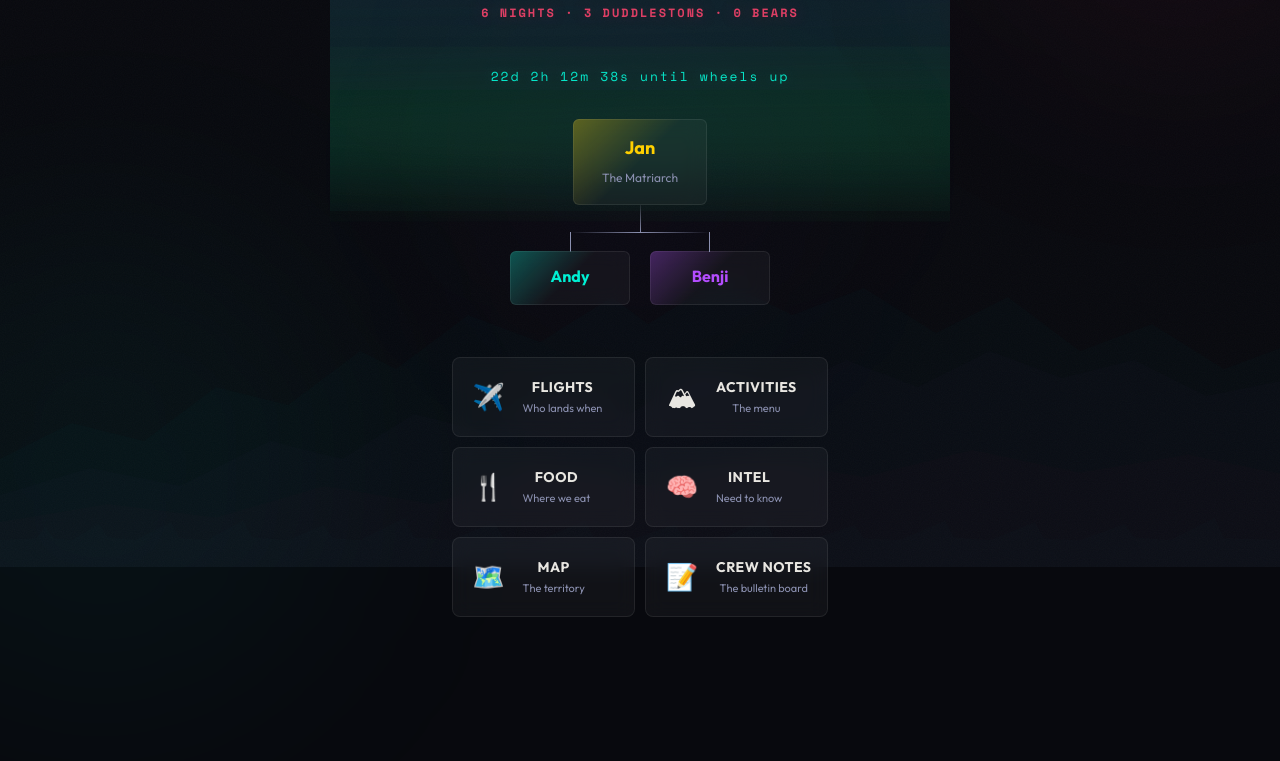
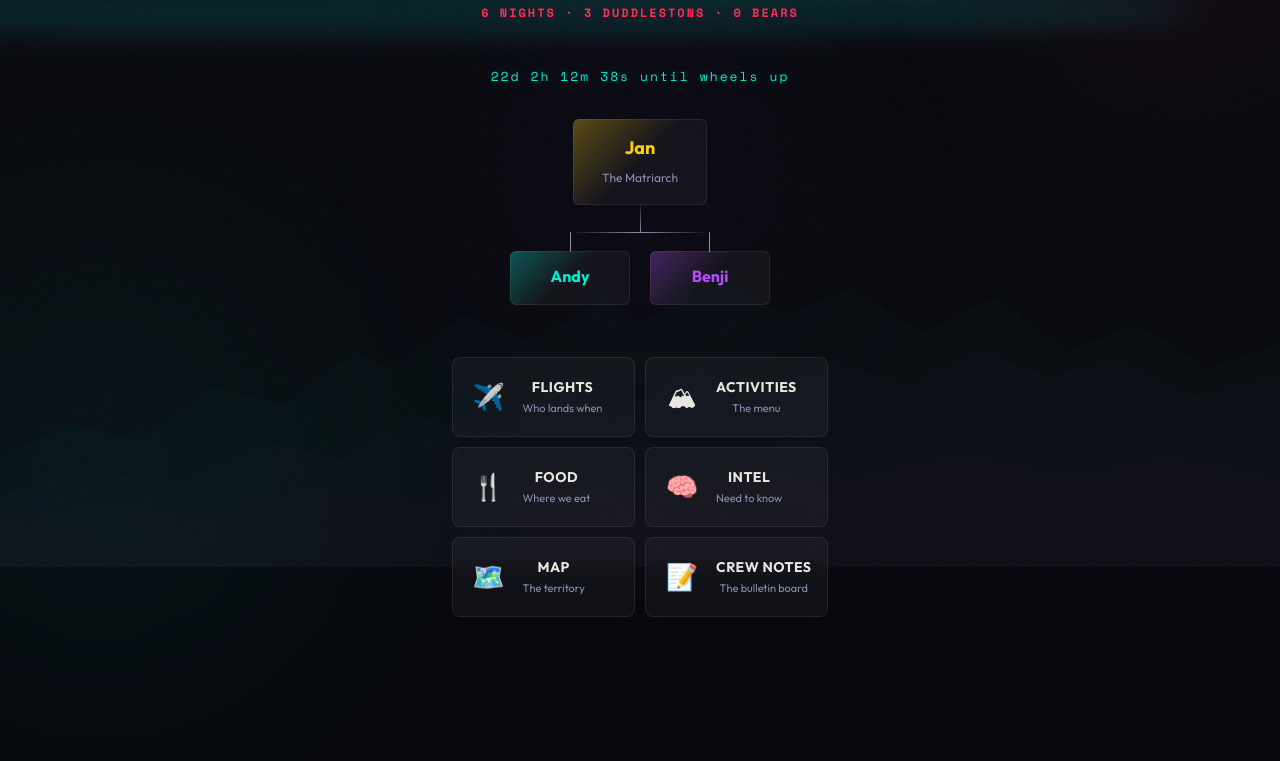
Before and after one commit to andydudds/alaska, a plain HTML site: page index.html in a window 1280 px wide. Shown: the part 233-994 px from the top of the page. Drawn offline with nearby package versions, Linux system fonts and the light colour scheme.

Commit message:
Fix aurora to full-viewport, improve bands, fix mountain SVG width

```diff
--- a/index.html
+++ b/index.html
@@ -117,14 +117,16 @@ section{padding:80px 24px 60px;max-width:620px;margin:0 auto;position:relative;z
 .nav-card:nth-child(5)::before{background:var(--green)}
 .nav-card:nth-child(6)::before{background:#fbbf24}
 @keyframes aurora{
-  0%,100%{opacity:.55;transform:scaleX(1) translateY(0)}
-  33%{opacity:.75;transform:scaleX(1.04) translateY(-6px)}
-  66%{opacity:.45;transform:scaleX(.97) translateY(4px)}
+  0%,100%{opacity:1;transform:scaleX(1) translateY(0) skewX(0deg)}
+  25%{opacity:1.3;transform:scaleX(1.05) translateY(-10px) skewX(1deg)}
+  50%{opacity:.7;transform:scaleX(.98) translateY(6px) skewX(-1deg)}
+  75%{opacity:1.1;transform:scaleX(1.03) translateY(-4px) skewX(.5deg)}
 }
 @keyframes aurora2{
-  0%,100%{opacity:.35;transform:scaleX(1) translateY(0)}
-  40%{opacity:.6;transform:scaleX(1.06) translateY(8px)}
-  70%{opacity:.25;transform:scaleX(.95) translateY(-5px)}
+  0%,100%{opacity:1;transform:scaleX(1) translateY(0) skewX(0deg)}
+  30%{opacity:1.4;transform:scaleX(1.07) translateY(12px) skewX(-1.5deg)}
+  60%{opacity:.6;transform:scaleX(.96) translateY(-8px) skewX(1deg)}
+  80%{opacity:1.2;transform:scaleX(1.04) translateY(5px) skewX(-.5deg)}
 }
 @keyframes wiggle{0%,100%{transform:translateY(0) rotate(0)}20%{transform:translateY(-4px) rotate(-2deg)}40%{transform:translateY(0) rotate(2deg)}60%{transform:translateY(-3px) rotate(-1.5deg)}80%{transform:translateY(0) rotate(1deg)}}
 #hero-countdown.wiggle{animation:wiggle .7s ease-in-out}
@@ -136,32 +138,41 @@ section{padding:80px 24px 60px;max-width:620px;margin:0 auto;position:relative;z
 <div class="glow glow-1"></div>
 <div class="glow glow-2"></div>
 <div class="glow glow-3"></div>
-<svg class="mountain-bg" viewBox="0 0 1440 400" preserveAspectRatio="none" xmlns="http://www.w3.org/2000/svg">
-<path d="M0,400 L0,280 L80,240 L160,260 L240,200 L320,220 L400,160 L440,180 L520,120 L600,150 L680,100 L720,130 L800,80 L880,120 L960,90 L1040,140 L1120,100 L1200,160 L1280,130 L1360,180 L1440,150 L1440,400Z" fill="rgba(0,240,212,.015)"/>
-<path d="M0,400 L0,320 L100,290 L200,310 L300,260 L380,280 L460,230 L540,250 L620,200 L700,230 L780,180 L860,210 L940,170 L1020,200 L1100,160 L1180,190 L1260,170 L1340,210 L1440,190 L1440,400Z" fill="rgba(180,77,255,.012)"/>
-<path d="M0,400 L0,350 L120,330 L240,345 L360,310 L480,330 L600,290 L720,310 L840,280 L960,300 L1080,270 L1200,295 L1320,275 L1440,300 L1440,400Z" fill="rgba(255,45,85,.01)"/>
-<path d="M0,400 L0,370 L40,368 L50,355 L60,368 L80,370 L110,352 L120,367 L150,370 L190,350 L200,368 L230,370 L270,348 L280,367 L320,370 L360,353 L370,368 L400,370 L450,345 L460,367 L500,370 L550,350 L560,368 L600,370 L650,348 L660,367 L700,370 L750,352 L760,368 L800,370 L850,345 L860,367 L900,370 L950,353 L960,368 L1000,370 L1050,348 L1060,367 L1100,370 L1150,350 L1160,368 L1200,370 L1250,352 L1260,367 L1300,370 L1350,345 L1360,368 L1440,370 L1440,400Z" fill="rgba(0,240,212,.008)"/>
+<!-- mountain silhouettes -->
+<svg style="position:fixed;bottom:0;left:0;width:100%;height:45vh;pointer-events:none;z-index:0;display:block" viewBox="0 0 1440 400" preserveAspectRatio="none" xmlns="http://www.w3.org/2000/svg">
+<path d="M0,400 L0,280 L80,240 L160,260 L240,200 L320,220 L400,160 L440,180 L520,120 L600,150 L680,100 L720,130 L800,80 L880,120 L960,90 L1040,140 L1120,100 L1200,160 L1280,130 L1360,180 L1440,150 L1440,400Z" fill="rgba(0,240,212,.018)"/>
+<path d="M0,400 L0,320 L100,290 L200,310 L300,260 L380,280 L460,230 L540,250 L620,200 L700,230 L780,180 L860,210 L940,170 L1020,200 L1100,160 L1180,190 L1260,170 L1340,210 L1440,190 L1440,400Z" fill="rgba(180,77,255,.015)"/>
+<path d="M0,400 L0,350 L120,330 L240,345 L360,310 L480,330 L600,290 L720,310 L840,280 L960,300 L1080,270 L1200,295 L1320,275 L1440,300 L1440,400Z" fill="rgba(255,45,85,.012)"/>
 </svg>
 
-<div class="hero" id="top">
-<div aria-hidden="true" style="position:absolute;inset:0;overflow:hidden;pointer-events:none;z-index:0">
-  <svg viewBox="0 0 1200 400" preserveAspectRatio="xMidYMid slice" style="width:100%;height:100%;opacity:.55">
+<!-- aurora borealis — full viewport, behind everything -->
+<div aria-hidden="true" style="position:fixed;top:0;left:0;width:100%;height:70vh;pointer-events:none;z-index:0;overflow:visible">
+  <svg width="100%" height="100%" viewBox="0 0 1440 600" preserveAspectRatio="xMidYMid slice" xmlns="http://www.w3.org/2000/svg">
     <defs>
-      <filter id="blur1"><feGaussianBlur stdDeviation="18"/></filter>
-      <filter id="blur2"><feGaussianBlur stdDeviation="28"/></filter>
+      <filter id="af1" x="-20%" y="-50%" width="140%" height="200%"><feGaussianBlur stdDeviation="22 14"/></filter>
+      <filter id="af2" x="-20%" y="-50%" width="140%" height="200%"><feGaussianBlur stdDeviation="32 20"/></filter>
+      <filter id="af3" x="-20%" y="-50%" width="140%" height="200%"><feGaussianBlur stdDeviation="18 10"/></filter>
     </defs>
-    <!-- aurora band 1 — teal/green -->
-    <path d="M-100,120 Q200,80 500,130 Q800,175 1300,110" stroke="none" fill="none"/>
-    <ellipse cx="580" cy="125" rx="700" ry="55" fill="rgba(0,220,170,.45)" filter="url(#blur1)"
-      style="animation:aurora 7s ease-in-out infinite;transform-origin:center"/>
-    <!-- aurora band 2 — purple -->
-    <ellipse cx="450" cy="95" rx="550" ry="38" fill="rgba(130,80,220,.35)" filter="url(#blur2)"
-      style="animation:aurora2 9s ease-in-out infinite;transform-origin:center"/>
-    <!-- aurora band 3 — lime -->
-    <ellipse cx="750" cy="160" rx="500" ry="32" fill="rgba(60,210,100,.3)" filter="url(#blur1)"
-      style="animation:aurora 11s ease-in-out infinite reverse;transform-origin:center"/>
+    <!-- band 1: wide teal sweep -->
+    <ellipse cx="720" cy="180" rx="900" ry="48"
+      fill="rgba(0,210,160,.28)" filter="url(#af1)"
+      style="animation:aurora 8s ease-in-out infinite;transform-origin:720px 180px"/>
+    <!-- band 2: purple/violet above -->
+    <ellipse cx="620" cy="130" rx="750" ry="36"
+      fill="rgba(120,60,220,.22)" filter="url(#af2)"
+      style="animation:aurora2 11s ease-in-out infinite;transform-origin:620px 130px"/>
+    <!-- band 3: lime accent -->
+    <ellipse cx="900" cy="210" rx="650" ry="30"
+      fill="rgba(50,200,90,.18)" filter="url(#af3)"
+      style="animation:aurora 13s ease-in-out infinite reverse;transform-origin:900px 210px"/>
+    <!-- band 4: faint cyan lower -->
+    <ellipse cx="500" cy="260" rx="800" ry="25"
+      fill="rgba(0,180,200,.15)" filter="url(#af1)"
+      style="animation:aurora2 9s ease-in-out infinite reverse;transform-origin:500px 260px"/>
   </svg>
 </div>
+
+<div class="hero" id="top">
 <div class="hero-eyebrow">June 13 - 19, 2026</div>
 <h1 class="hero-title">Alaska.</h1>
 <p class="hero-sub"><a href="https://www.alyeskaresort.com" target="_blank" style="color:var(--dim);text-decoration:underline;text-underline-offset:3px;transition:color .15s" onmouseover="this.style.color='var(--cyan)'" onmouseout="this.style.color='var(--dim)'">Alyeska Resort</a>, <a href="https://www.google.com/maps/place/Alyeska+Resort/@60.9604,-149.1079,14z" target="_blank" style="color:var(--dim);text-decoration:underline;text-underline-offset:3px;transition:color .15s" onmouseover="this.style.color='var(--cyan)'" onmouseout="this.style.color='var(--dim)'">Girdwood</a> &amp; beyond.</p>
```
